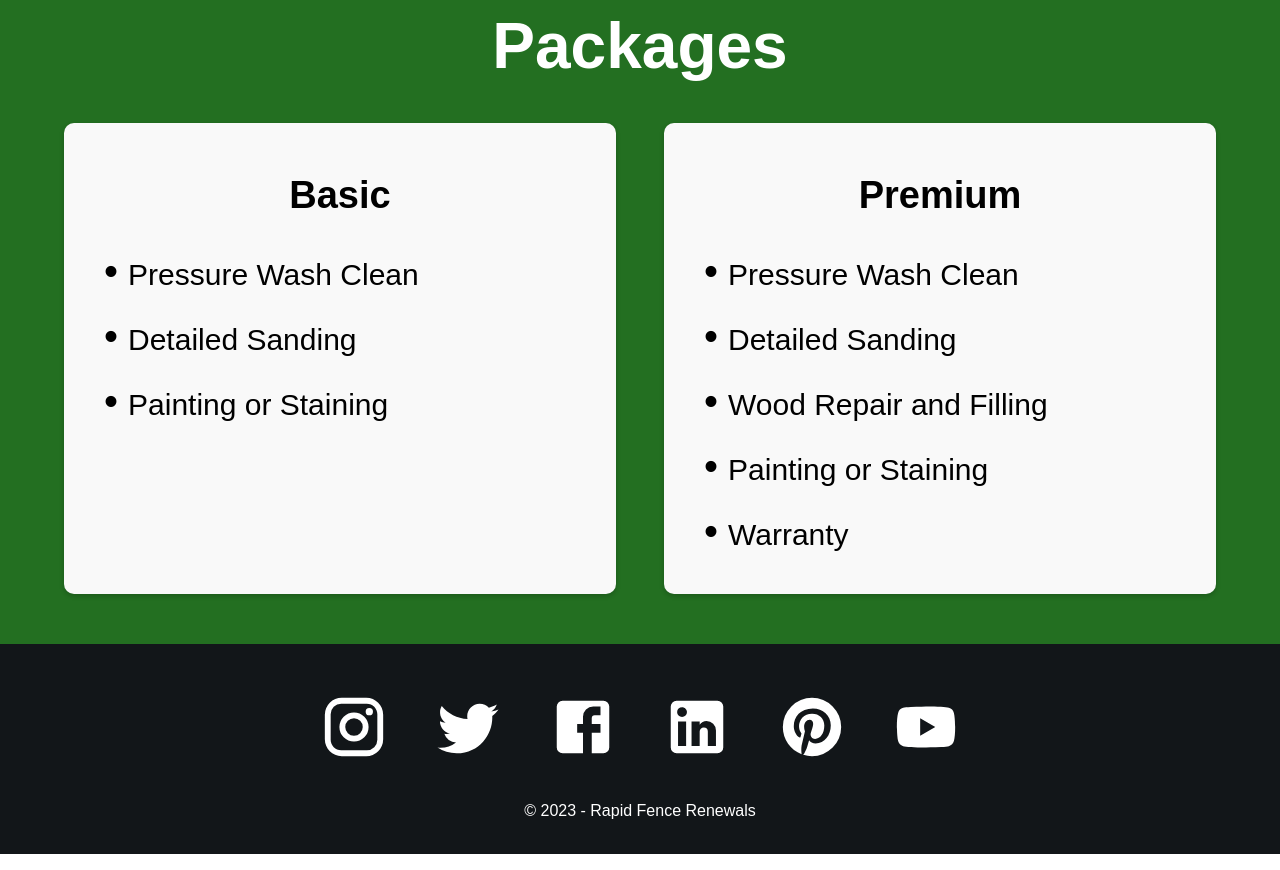
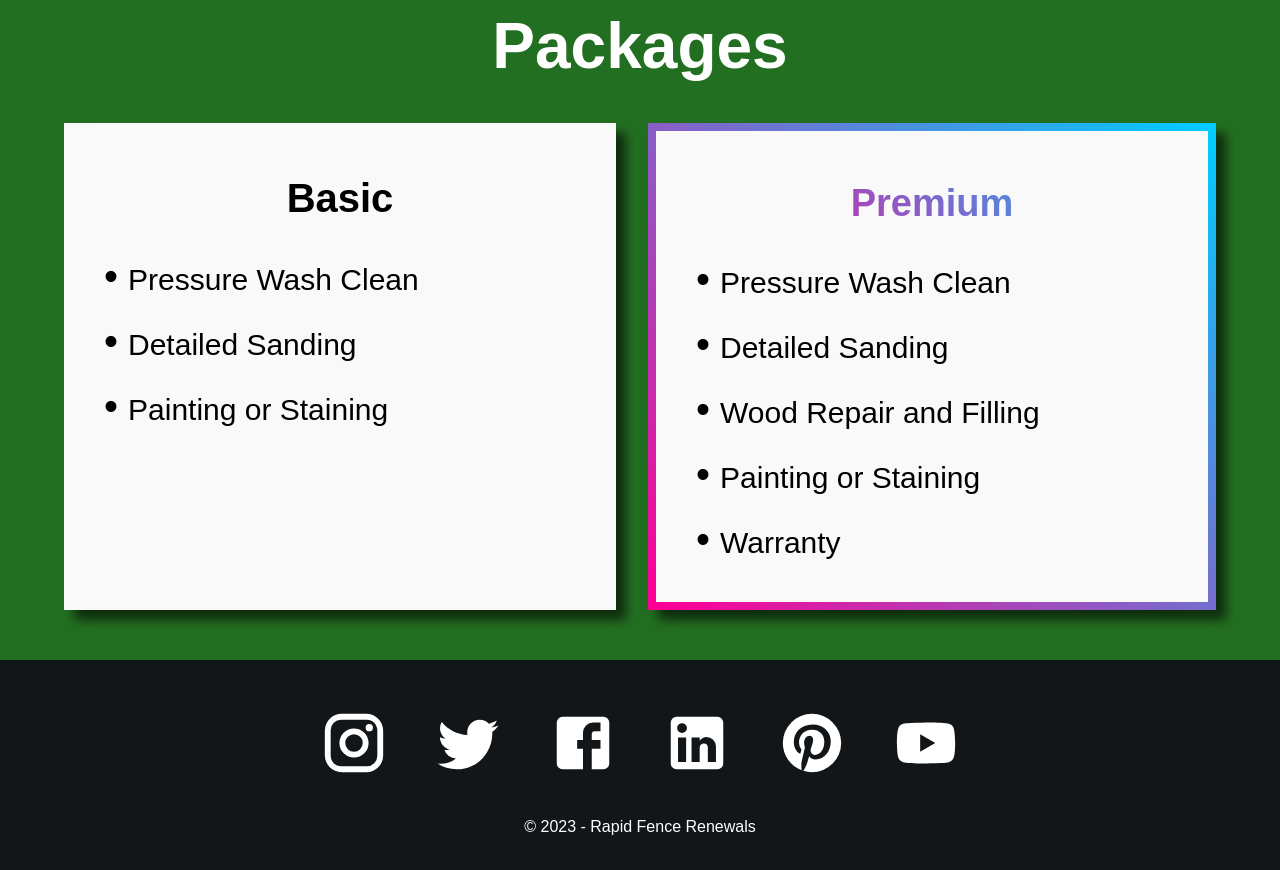
Before and after one commit to wingsyzou/RFR-website, a React (Create React App) app: page /services in a window 1280 px wide. Shown: the part 1480-2350 px from the top of the page. Built offline with nearby package versions, Linux system fonts and the light colour scheme.

Commit message:
added styling changes to premium package

```diff
--- a/src/css/Services.css
+++ b/src/css/Services.css
@@ -64,14 +64,13 @@
 
 .packages h2 {
     text-align: center;
-    font-size: 38px;
+    font-size: 40px;
 }
 
 .basic, .premium {
     width: 40%;
     padding: 20px;
-    box-shadow: 0px 2px 5px rgba(0, 0, 0, 0.2);
-    border-radius: 10px;
+    box-shadow: 10px 10px 10px rgba(0, 0, 0, 0.6);
     background-color: #f9f9f9;
     font-size: 30px;
     margin-bottom: 20px;
@@ -83,6 +82,17 @@
 
 .premium {
     margin-right: 5%;
+    border: 8px solid;
+    border-image: linear-gradient(45deg, rgba(255,0,150,1) 0%, rgba(0,204,255,1) 100%);
+    border-image-slice: 1;
+}
+
+.premium h2 {
+    background: linear-gradient(45deg, rgba(255,0,150,1) 0%, rgba(0,204,255,1) 100%);
+    background-clip: text;
+    color: transparent;
+    text-align: center;
+    font-size: 38px;
 }
 
 .basicItem, .premiumItem {
```
